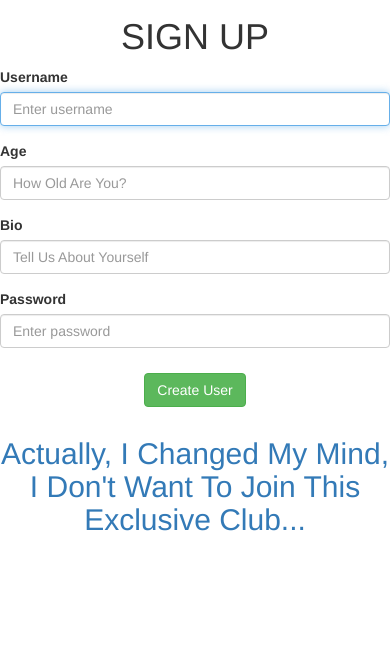
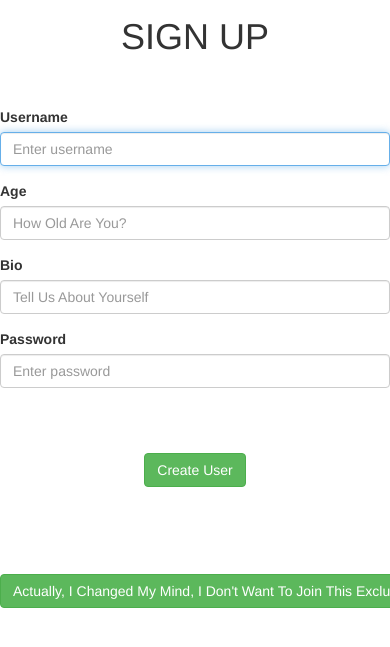
Before and after one commit to Elwick1/BLOGBUSTERS, a Rails app: page /users/new in a window 390 px wide; the page is wider, and only the part inside the window is pictured. Shown: the part 55-702 px from the top of that part. Run offline with Rails 7, Linux system fonts and the light colour scheme; style sheets or scripts are compiled from the project's sources; some libraries are stand-ins or nearby versions.

Commit message:
a few more changes to layout

```diff
--- a/app/controllers/sessions_controller.rb
+++ b/app/controllers/sessions_controller.rb
@@ -6,9 +6,9 @@ class SessionsController < ApplicationController
     @user = User.find_by(username: params[:user][:username])
     if @user
       session[:user_id] = @user.id
-      redirect_to articles_path
+      redirect_to log_in_path
     else
-      flash[:notice] = "Sorry, But We Can't Find A BLOGBUSTER With That Username Or Password"
+      flash.now[:notice] = "Sorry, But We Can't Find A Member With That Username Or Password"
       redirect_to new_session_path
     end
   end
--- a/app/controllers/welcome_controller.rb
+++ b/app/controllers/welcome_controller.rb
@@ -1,4 +1,7 @@
 class WelcomeController < ApplicationController
   def index
   end
+
+  def show
+  end
 end
--- a/app/models/article.rb
+++ b/app/models/article.rb
@@ -1,6 +1,7 @@
 class Article < ApplicationRecord
   belongs_to :user
-  has_many :likes, through: :users
+  has_many :users, through: :likes
+  has_many :likes
   validates :title, presence: true
   validates :content, length: { minimum: 50 }
   validates :content, presence: true
--- a/app/views/users/index.html.erb
+++ b/app/views/users/index.html.erb
@@ -7,7 +7,7 @@
   <div class="col-xs-4 col-xs-offset-4">
    <div class="well well-sm">
     <div class="user-username">
-     <h1 align="center"><%= link_to user.username, user_path(user), class: 'btn btn-success btn-lg btn-block"' %></h1>
+     <h1 align="center"><%= link_to user.username, user_path(user), class: 'btn btn-success btn-lg btn-block' %></h1>
      </div>
     <div class="user-actions">
     </div>
--- a/app/views/users/new.html.erb
+++ b/app/views/users/new.html.erb
@@ -1,54 +1,67 @@
 <h1 align="center"> SIGN UP </h1>
-<% if @user.errors.messages.length > 0 %>
-<h2>The following errors prevented your details from saving:</h2>
-    <ul>
-<% @user.errors.full_messages.each do |msg| %>
-    <li> <%= msg %> </li>
-        <% end %>
-        </ul>
-        <% end %>
+<% if @user.errors.any? %>
+ <div class="row">
+  <div class="col-xs-8 col-xs-offset-2">
+   <div class="panel panel-danger">
+    <div class="panel-heading">
+     <h2 class="panel-title">
+      <%= pluralize(@user.errors.count, "error") %>
+      prohibited this user from being created:
+     </h2>
+     <div class="panel-body">
+      <ul>
+       <% @user.errors.full_messages.each do |msg|%>
+        <li><%= msg %></li>
+       <% end %>
+      </ul>
+     </div>
+    </div>
+   </div>
+  </div>
+ </div>
+ <% end %>
+ <br><br>
 <div class="row">
  <div class="col-xs-12">
   <%= form_for(@user, :html => {class: "form-horizontal", role: "form"}) do |f| %>
   <div class="form-group">
-   <div class="control-label col-sm-2">
+   <div class="control-label col-sm-4">
     <%= f.label :username %>
    </div>
-   <div class="col-sm-8">
+   <div class="col-sm-4">
     <%= f.text_field :username, class: "form-control", placeholder: "Enter username", autofocus: true %>
    </div>
   </div>
   <div class="form-group">
-   <div class="control-label col-sm-2">
+   <div class="control-label col-sm-4">
     <%= f.label :age %>
    </div>
-   <div class="col-sm-8">
+   <div class="col-sm-4">
     <%= f.number_field :age, class: "form-control", placeholder: "How Old Are You?" %>
    </div>
   </div>
   <div class="form-group">
-   <div class="control-label col-sm-2">
+   <div class="control-label col-sm-4">
     <%= f.label :bio %>
     </div>
-   <div class="col-sm-8">
+   <div class="col-sm-4">
     <%= f.text_field :bio, class: "form-control", placeholder: "Tell Us About Yourself" %>
    </div>
   </div>
   <div class="form-group">
-   <div class="control-label col-sm-2">
+   <div class="control-label col-sm-4">
    <%= f.label :password %>
    </div>
-   <div class="col-sm-8">
+   <div class="col-sm-4">
     <%= f.password_field :password, class: "form-control", placeholder: "Enter password" %>
    </div>
   </div>
   <div class="form-group">
-   <div class="col-sm-offset-2 col-sm-10">
-
-
-<h5 align="center"><%= f.submit class: "btn btn-success btn-large" %></h5 align="center">
+   <div class="col-lg-offset-4 col-sm-4">
+   <br><br>
+   <h5 align="center"><%= f.submit class: "btn btn-success btn-large" %></h5>
    </div>
   </div>
-<h2 align="center"><%= link_to "Actually, I Changed My Mind, I Don't Want To Join This Exclusive Club...", welcome_path %></h2>
-
+  <br><br>
+<h2 align="center"><%= link_to "Actually, I Changed My Mind, I Don't Want To Join This Exclusive Club...", welcome_path, class: "btn btn-success btn-large" %></h2>
 <% end %>
--- /dev/null
+++ b/app/views/welcome/show.html.erb
@@ -0,0 +1,2 @@
+<h1 align="center"> WELCOME BACK, <%= current_user.username%>! It's Great To See You Again! </h1>
+<div class="frontlogo", align="center"><%= image_tag  "logo.jpeg" %></div>
--- a/config/routes.rb
+++ b/config/routes.rb
@@ -1,5 +1,6 @@
 Rails.application.routes.draw do
   get 'welcome', to: 'welcome#index'
+  get "welcome", to: "welcome#show", as: "log_in"
   # For details on the DSL available within this file, see https://guides.rubyonrails.org/routing.html
   get "/sessions/new", to: "sessions#new", as: "new_session"
   post "/sessions", to: "sessions#create", as: "sessions"
```
Also changed, not shown: app/models/user.rb (+15 -0 lines), app/views/users/show.html.erb (+9 -0 lines).
